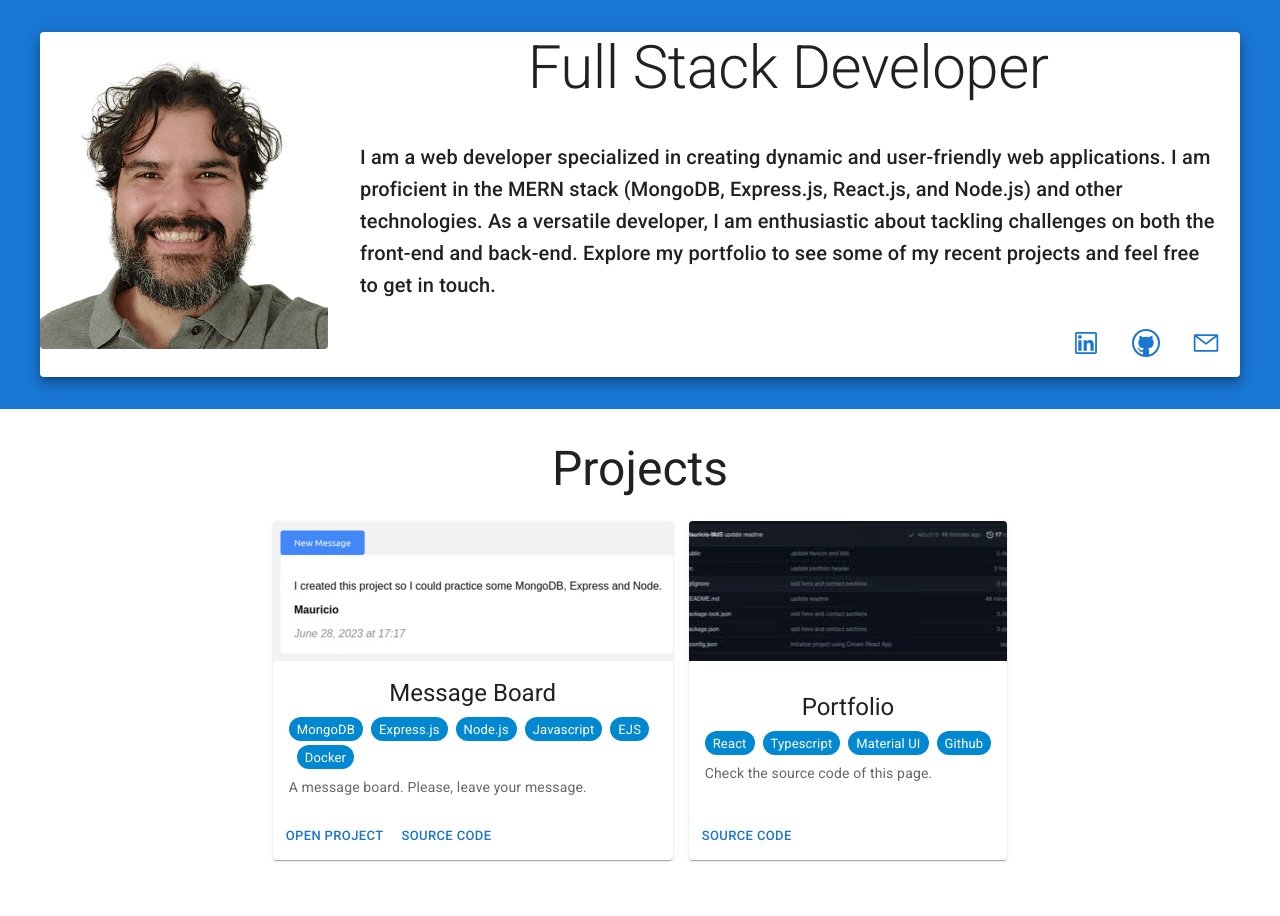
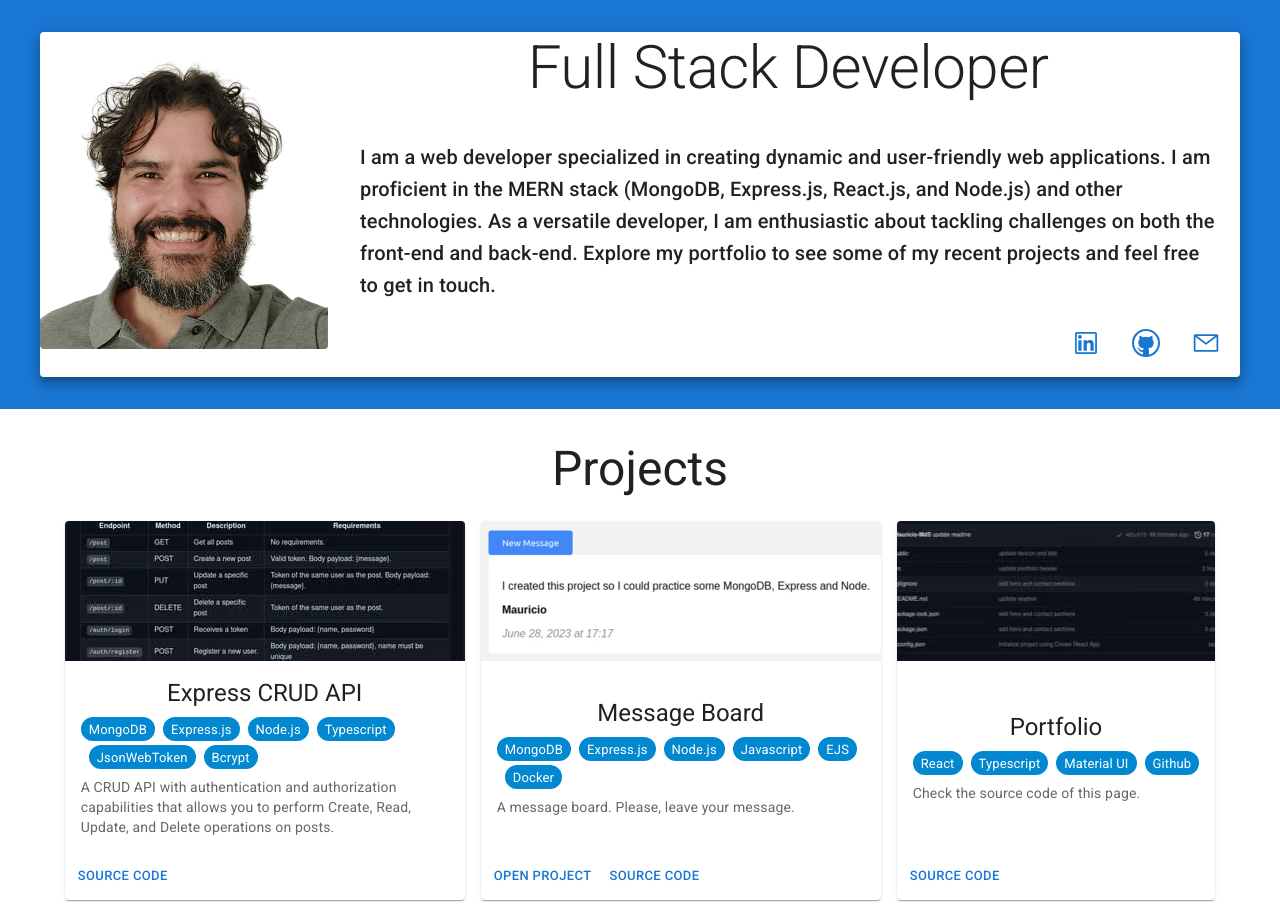
Before and after one commit to Mauricio-MdS/mauricio-mds.github.io, a React (Create React App) app: page / in a window 1280 px wide. Before the commit the page ends 876 px from the top, so only its background shows below. Built offline with nearby package versions, Linux system fonts and the light colour scheme.

Commit message:
add crud api project

```diff
--- a/src/components/Portfolio/projects.ts
+++ b/src/components/Portfolio/projects.ts
@@ -1,8 +1,24 @@
 import { PortfolioType } from "./PortfolioType";
 import portfolioImg from "./assets/portfolio.avif";
-import messageBoardImg from "./assets/messageboard.avif"
+import messageBoardImg from "./assets/messageboard.avif";
+import crudApiImg from "./assets/crudapi.avif";
 
 export const projects: PortfolioType[] = [
+  {
+    description:
+      "A CRUD API with authentication and authorization capabilities that allows you to perform Create, Read, Update, and Delete operations on posts.",
+    image: crudApiImg,
+    sourceLink: "https://github.com/Mauricio-MdS/crud-api",
+    technologies: [
+      "MongoDB",
+      "Express.js",
+      "Node.js",
+      "Typescript",
+      "JsonWebToken",
+      "Bcrypt",
+    ],
+    title: "Express CRUD API",
+  },
   {
     description: "A message board. Please, leave your message.",
     image: messageBoardImg,
```
Also changed, not shown: src/components/Portfolio/assets/crudapi.avif (added).
